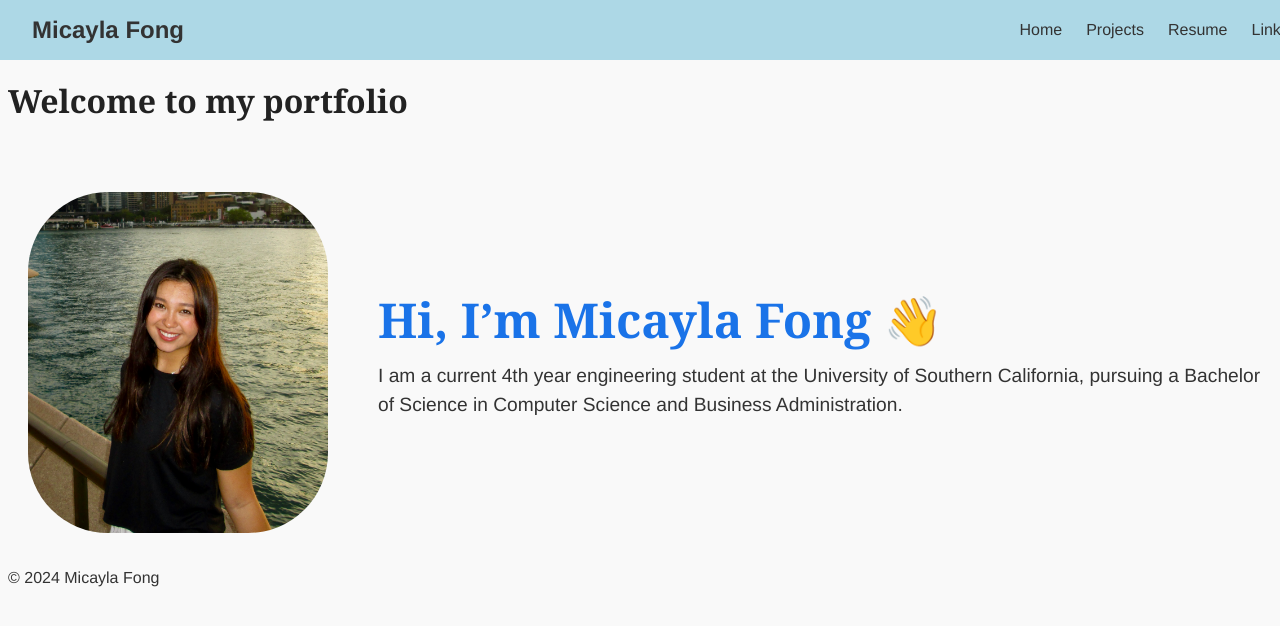
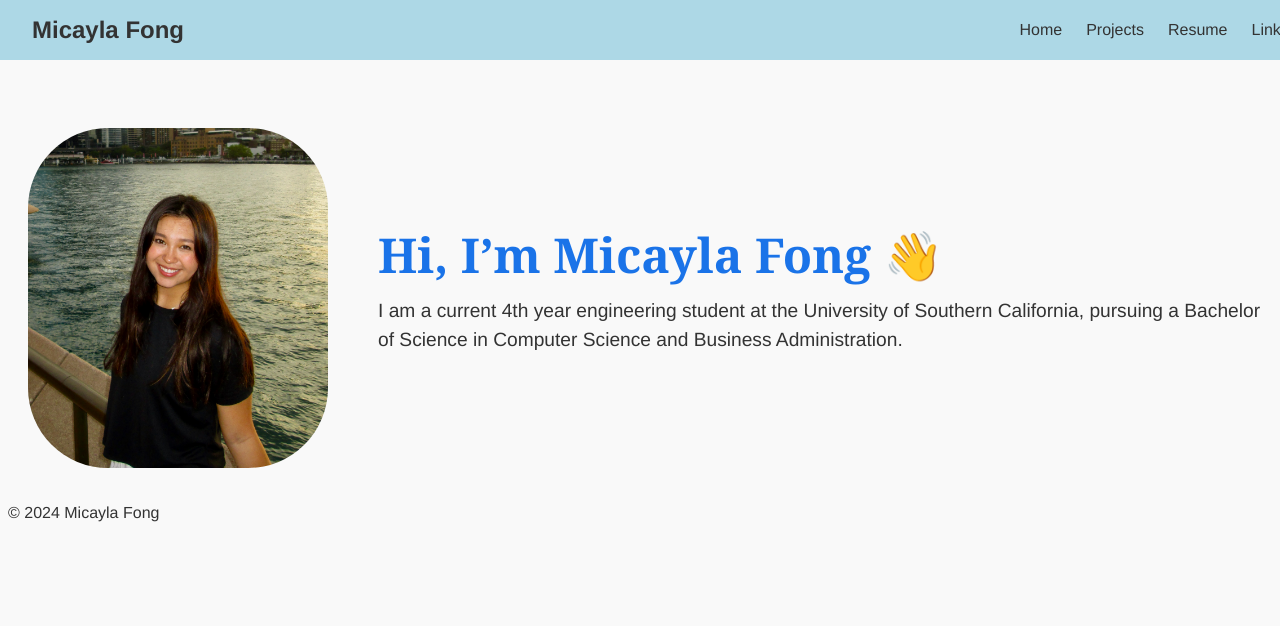
Before and after one commit to mdfong35/mdfong35.github.io, a Jekyll site: the page built from index.md, in a window 1280 px wide. Shown: the top 626 px of the page. Built offline with Jekyll 4.4.1, drawn with Linux system fonts in a browser that asks for light colours.

Commit message:
Update index.md

```diff
--- a/index.md
+++ b/index.md
@@ -5,7 +5,6 @@ permalink: /
 ---
 <link rel="stylesheet" href="assets/home.css">
 
-# Welcome to my portfolio
 
 <div class="intro-container">
   <div class="profile-photo">
```
